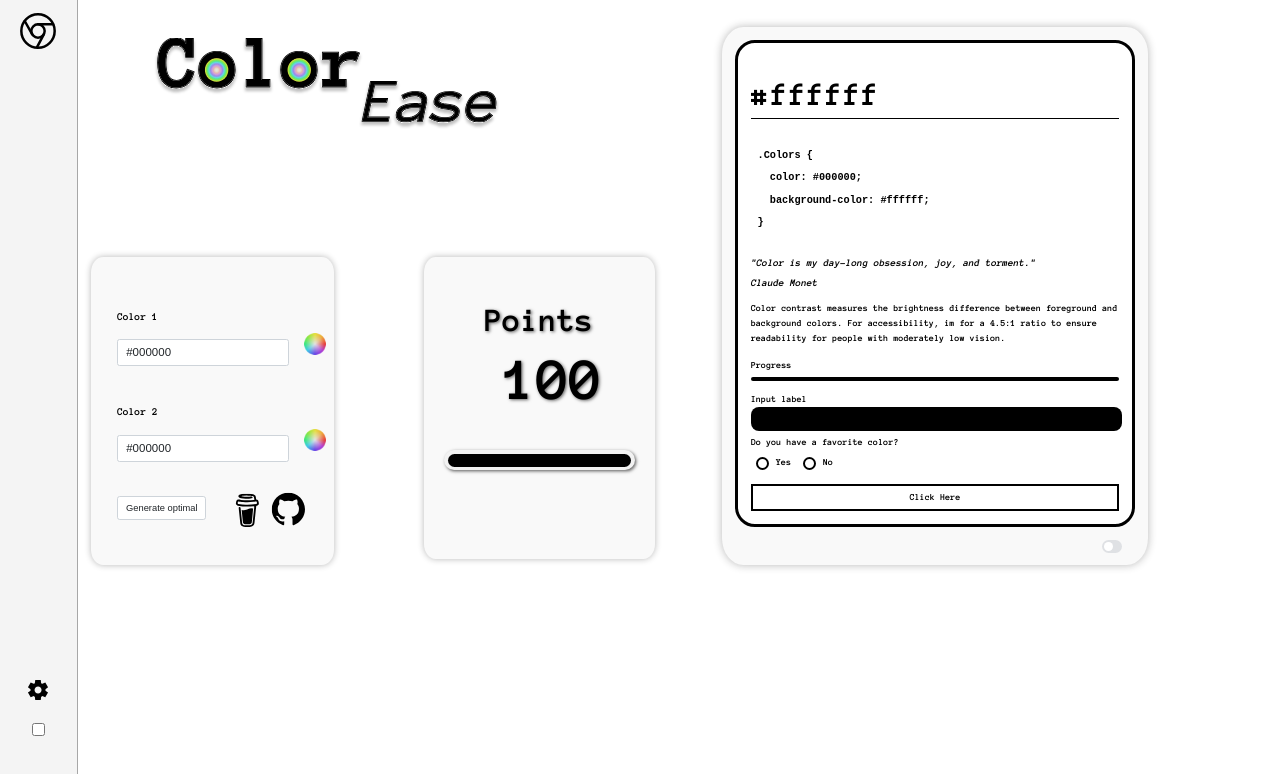
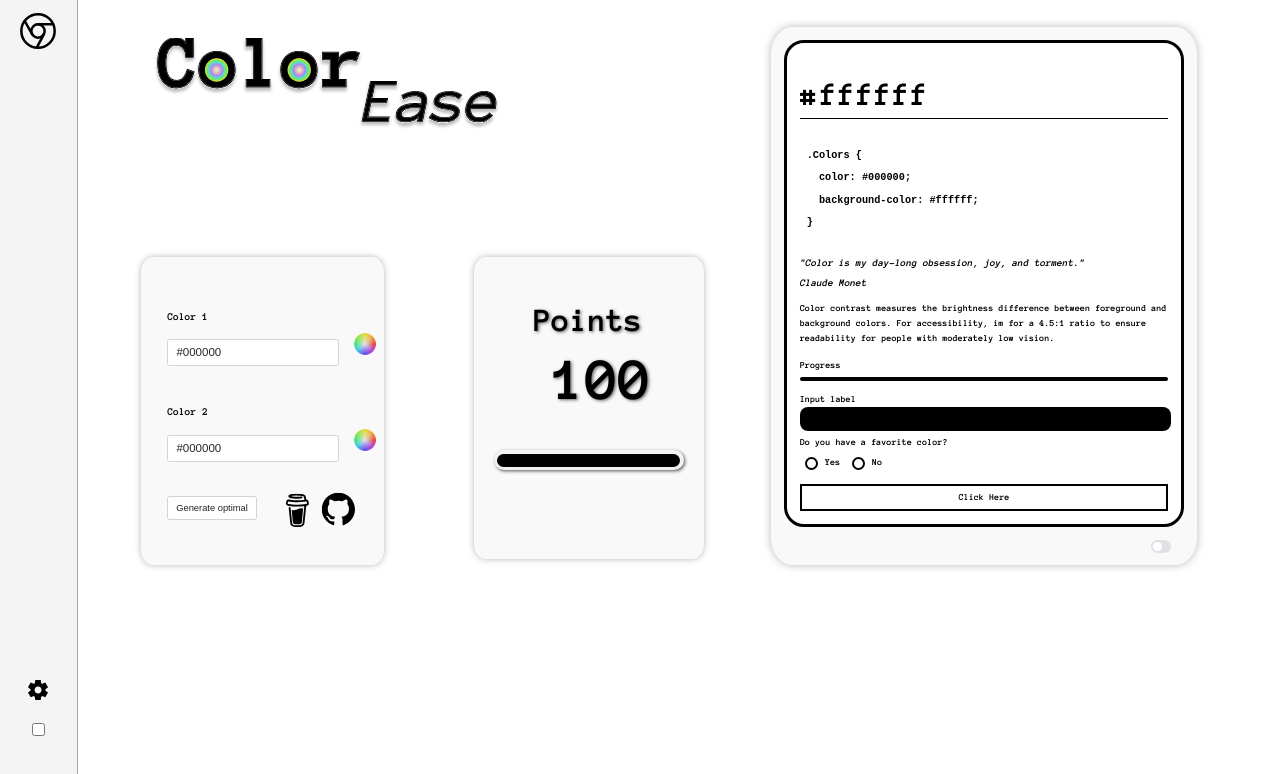
Before and after one commit to abrahammordev/ColorEase, a React (Create React App) app: page / in a window 1280 px wide. Shown: the top 774 px of the page. Built offline with nearby package versions, Linux system fonts and the light colour scheme.

Commit message:
Refactor CSS for ColorChoiceWindow, LeftBar, MainFunctionalities, and PointsWindow to enhance layout consistency

```diff
--- a/src/components/ColorChoiceWindow.module.css
+++ b/src/components/ColorChoiceWindow.module.css
@@ -2,7 +2,7 @@
   background-color: #f9f9f9;
   height: 24vw;
   width: 19vw;
-  margin-left: 7.08vw;
+  margin-left: 8vw;
   margin-top: 5.37vw;
   box-shadow: 0 0 0.47vw rgba(20, 20, 20, 0.3);
   border-radius: 5%;
--- a/src/components/LeftBar.module.css
+++ b/src/components/LeftBar.module.css
@@ -1,10 +1,10 @@
 .LeftBar{
-  position: fixed; /* Fija el div en su posición */
-  top: 0;          /* Se adhiere al borde superior */
-  left: 0;         /* Se adhiere al borde izquierdo */
-  width: 6vw;    /* Ancho fijo */
-  height: 100vw;   /* Altura igual al 100% del viewport */
-  background-color: #f4f4f4; /* Color de fondo opcional */
+  position: fixed;
+  top: 0;
+  left: 0;
+  width: 6vw;
+  height: 100vw;
+  background-color: #f4f4f4;
   border-right: 0.11vw solid #a7a7a7;
 
 }
--- a/src/components/MainFunctionalities.module.css
+++ b/src/components/MainFunctionalities.module.css
@@ -1,4 +1,6 @@
 .mainFunctionalities{
     display: flex;
     margin-top:3vw;
+    margin-left: 3vw;
+    gap: 0.5vw;
 }
--- a/src/components/PointsWindow.module.css
+++ b/src/components/PointsWindow.module.css
@@ -2,7 +2,7 @@
   background-color: #f9f9f9;
   height: 23.542vw;
   width: 18.021vw;
-  margin-left: 7.083vw;
+  margin-left: 6.5vw;
   margin-top: 5.365vw;
   box-shadow: 0 0 0.469vw rgba(20, 20, 20, 0.3);
   border-radius: 5%;
```
